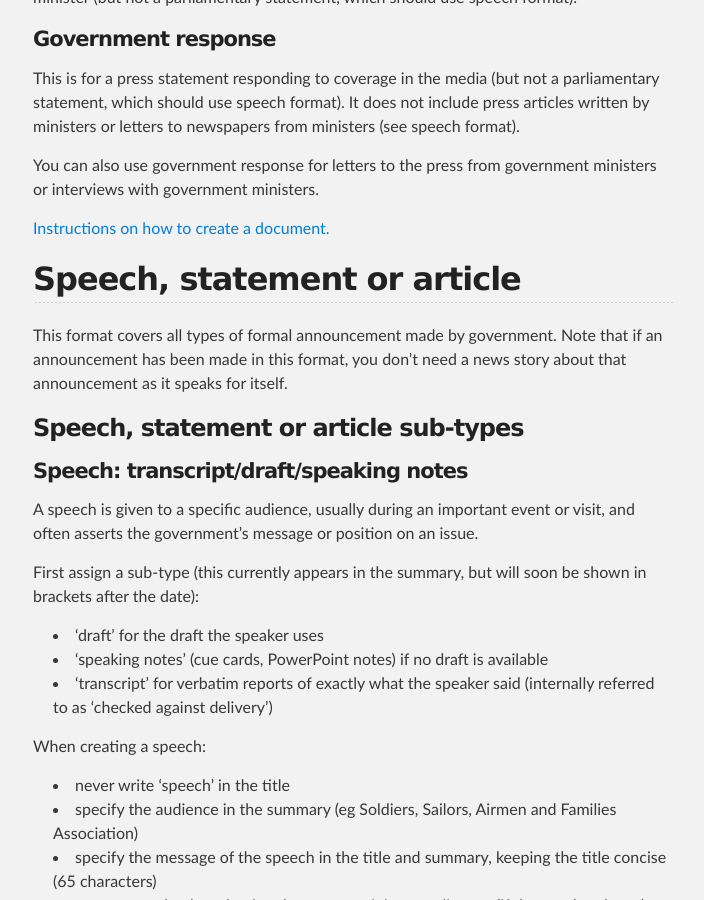
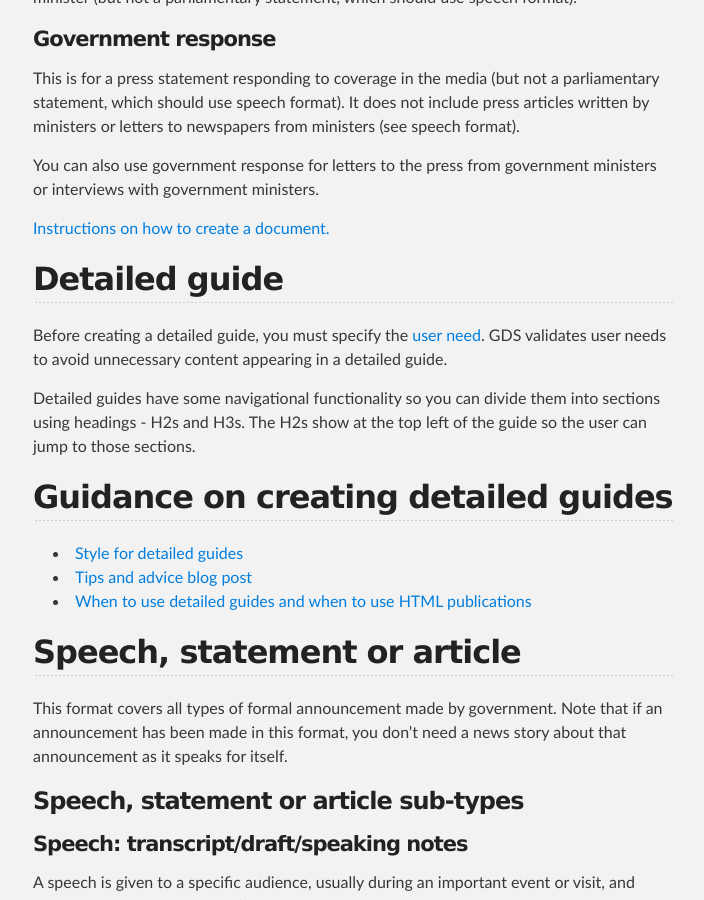
Before and after one commit to alphagov/inside-government-admin-guide, a Jekyll site: the page built from creating-documents/document-types.md, in a window 1280 px wide and 900 px high, scrolled down 1410 px. Shown: the whole window, without its empty margins (287-991 px from the left). Built offline with Jekyll 4.4.1, drawn with Linux system fonts in a browser that asks for light colours.

Commit message:
Added notes on detailed guides

```diff
--- a/creating-documents/document-types.md
+++ b/creating-documents/document-types.md
@@ -51,6 +51,18 @@ You can also use government response for letters to the press from government mi
 
 [Instructions on how to create a document.](create-a-new-doc.html)
 
+
+## Detailed guide
+
+Before creating a detailed guide, you must specify the [user need](https://www.gov.uk/service-manual/user-centered-design/user-needs.html). GDS validates user needs to avoid unnecessary content appearing in a detailed guide.
+
+Detailed guides have some navigational functionality so you can divide them into sections using headings - H2s and H3s. The H2s show at the top left of the guide so the user can jump to those sections.
+
+##Guidance on creating detailed guides
+
+* [Style for detailed guides](https://www.gov.uk/design-principles/style-guide/detailed-guides#style-guide)
+* [Tips and advice blog post](https://transition.blog.gov.uk/2014/02/24/how-to-write-effective-detailed-guides-for-gov-uk/)
+* [When to use detailed guides and when to use HTML publications](https://transition.blog.gov.uk/2014/01/07/detailed-guides-when-and-how-to-use-them/)
 
 ## Speech, statement or article
 
```
